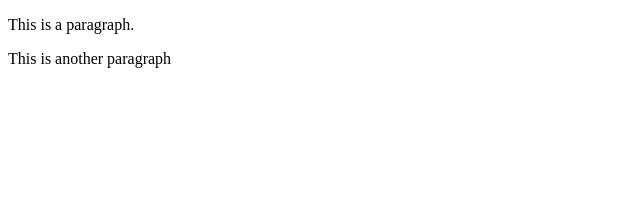
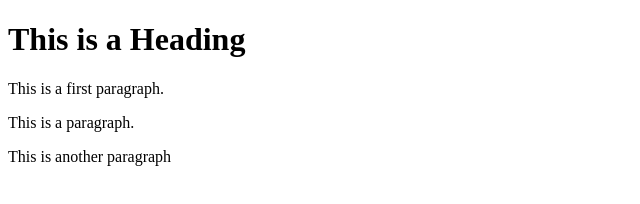
Before and after one commit to Mesut-11/amigos, a plain HTML site: page index.html in a window 1280 px wide. Shown: the whole page, without its empty margins (0-640 px from the left). Drawn offline with Linux system fonts and the light colour scheme.

Commit message:
added a heading and a paragraph

```diff
--- a/index.html
+++ b/index.html
@@ -4,7 +4,11 @@
 <title>Page Title</title>
 </head>
 <body>
+<h1>This is a Heading</h1>
+<p>This is a first paragraph.</p>
 <p>This is a paragraph.</p>
 <p>This is another paragraph </p>
+
+
 </body>
 </html>
```
